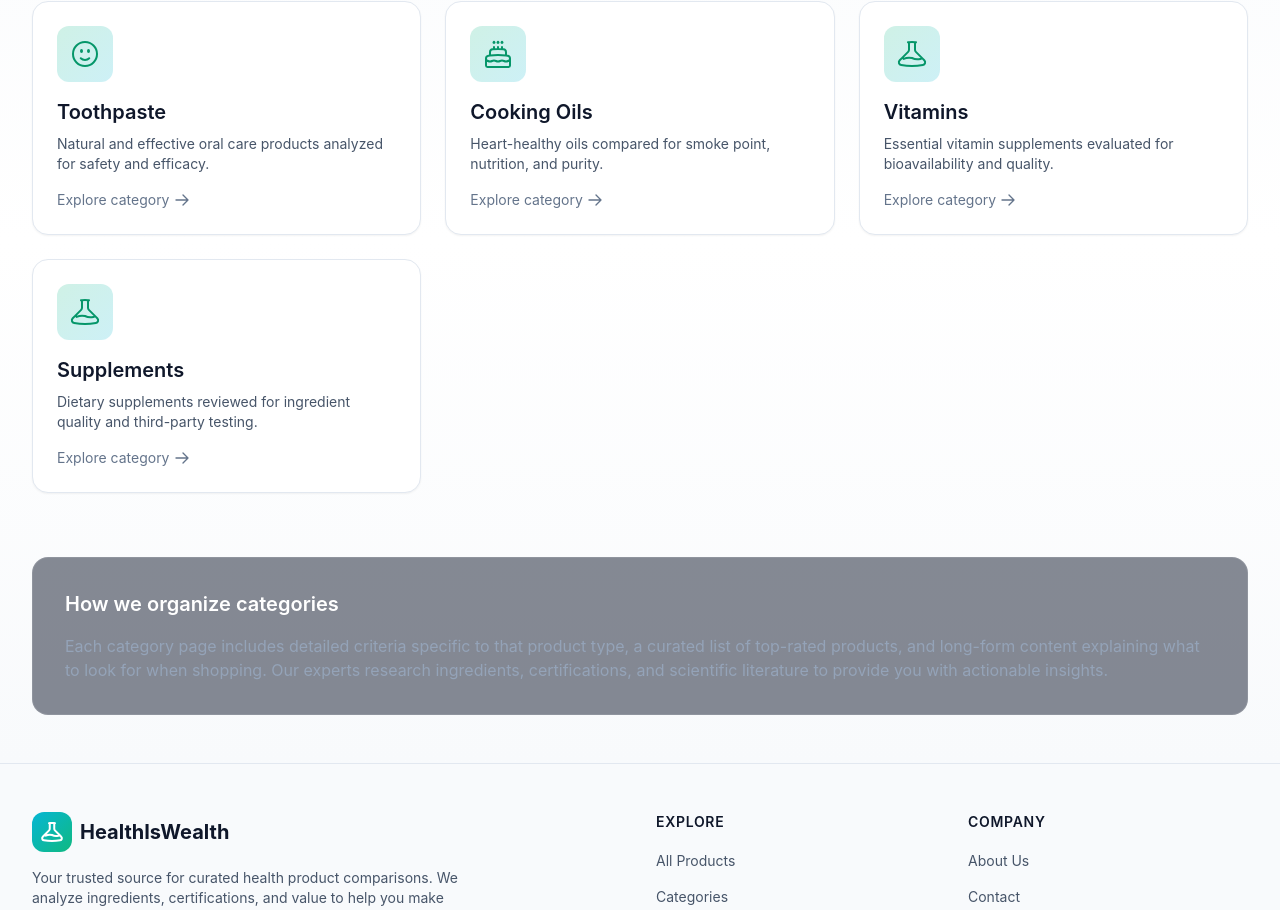
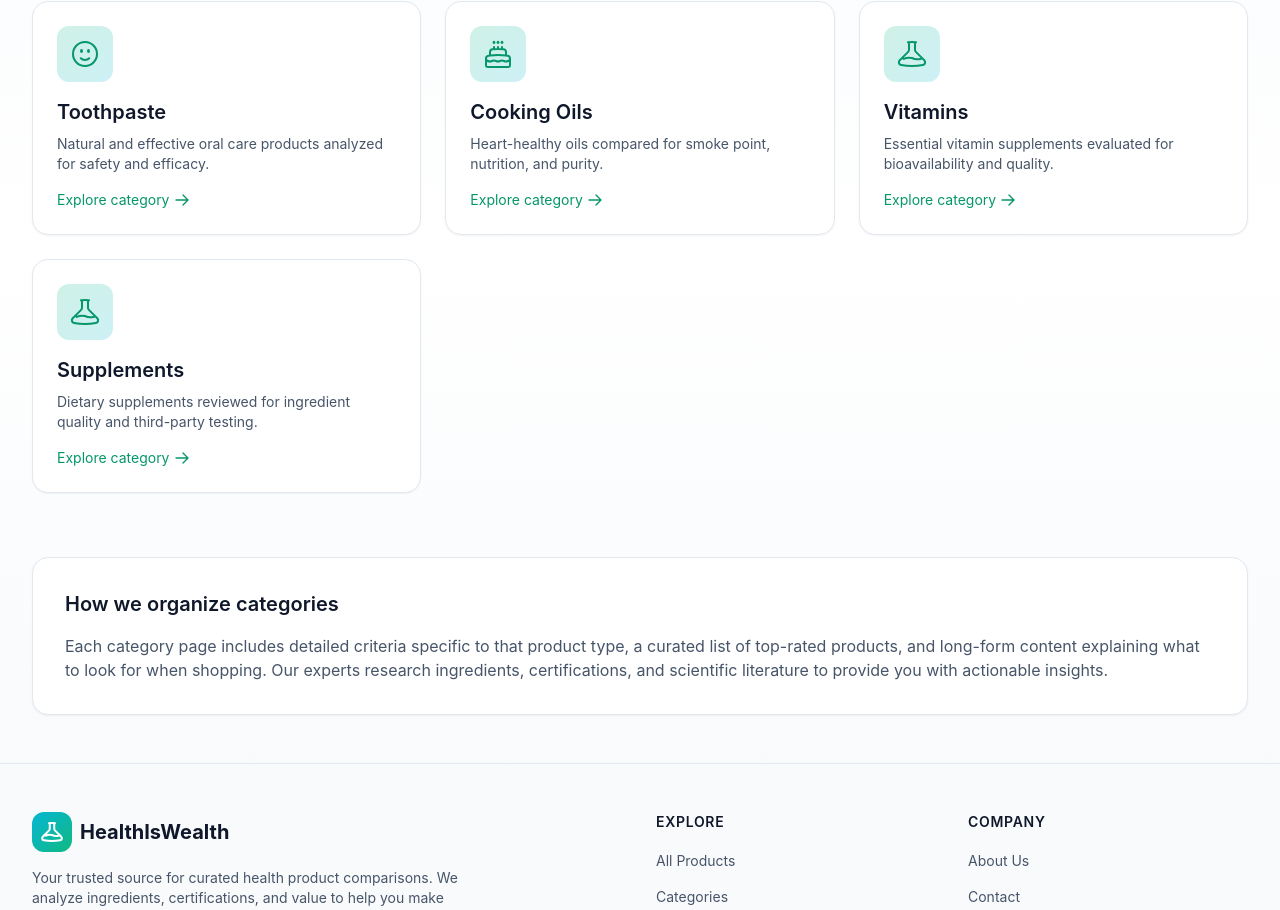
Before and after one commit to Jaisheesh-2006/ChosenWell, a Next.js app in the folder apps/frontend/: page /categories in a window 1280 px wide. Shown: the part 352-1262 px from the top of the page. Built offline with nearby package versions, Linux system fonts and the light colour scheme; no server answers.

Commit message:
Added and Updated categories and their settings

```diff
--- a/apps/frontend/app/categories/page.tsx
+++ b/apps/frontend/app/categories/page.tsx
@@ -87,11 +87,11 @@ export default async function CategoriesPage() {
       )}
 
       {/* Info Section */}
-      <section className="mt-16 rounded-2xl border border-white/10 bg-slate-900/50 p-8">
-        <h2 className="text-xl font-semibold text-white">
+      <section className="mt-16 rounded-2xl border border-slate-200 bg-white p-8 shadow-sm dark:border-white/10 dark:bg-slate-900/50">
+        <h2 className="text-xl font-semibold text-slate-900 dark:text-white">
           How we organize categories
         </h2>
-        <p className="mt-4 text-slate-400">
+        <p className="mt-4 text-slate-600 dark:text-slate-400">
           Each category page includes detailed criteria specific to that product
           type, a curated list of top-rated products, and long-form content
           explaining what to look for when shopping. Our experts research
--- a/apps/frontend/app/components/CategoryCard.tsx
+++ b/apps/frontend/app/components/CategoryCard.tsx
@@ -40,7 +40,7 @@ function getCategoryIcon(slug: string): React.ReactNode {
 export default function CategoryCard({ category }: CategoryCardProps) {
   return (
     <Link href={`/categories/${category.slug}`}>
-      <article className="group flex h-full flex-col rounded-2xl border border-slate-200 bg-white p-6 shadow-sm transition-all hover:border-emerald-500/50 hover:shadow-lg hover:shadow-emerald-500/10 dark:border-white/10 dark:bg-gradient-to-br dark:from-slate-900/80 dark:to-slate-800/40 dark:hover:border-emerald-500/30 dark:hover:shadow-emerald-500/5">
+      <article className="group flex h-full flex-col rounded-2xl border border-slate-200 bg-white p-6 shadow-sm transition-all hover:border-emerald-500/50 hover:shadow-lg hover:shadow-emerald-500/10 dark:border-emerald-500/20 dark:bg-slate-900 dark:hover:border-emerald-500/40 dark:hover:shadow-emerald-500/10">
         {/* Icon */}
         <div className="mb-4 flex h-14 w-14 items-center justify-center rounded-xl bg-gradient-to-br from-emerald-500/20 to-cyan-500/20 text-emerald-600 transition-colors group-hover:from-emerald-500/30 group-hover:to-cyan-500/30 dark:text-emerald-400">
           {getCategoryIcon(category.slug)}
@@ -52,13 +52,13 @@ export default function CategoryCard({ category }: CategoryCardProps) {
         </h3>
 
         {category.description && (
-          <p className="mt-2 flex-1 text-sm text-slate-600 line-clamp-2 dark:text-slate-400">
+          <p className="mt-2 flex-1 text-sm text-slate-600 line-clamp-2 dark:text-slate-300">
             {category.description}
           </p>
         )}
 
         {/* Arrow */}
-        <div className="mt-4 flex items-center gap-1 text-sm text-slate-500 group-hover:text-emerald-600 dark:text-slate-500 dark:group-hover:text-emerald-400">
+        <div className="mt-4 flex items-center gap-1 text-sm text-emerald-600 group-hover:text-emerald-500 dark:text-emerald-400 dark:group-hover:text-emerald-300">
           Explore category
           <svg
             className="h-4 w-4 transition-transform group-hover:translate-x-1"
```
Also changed, not shown: 1 other file (tests, documents, lock files or other folders).
